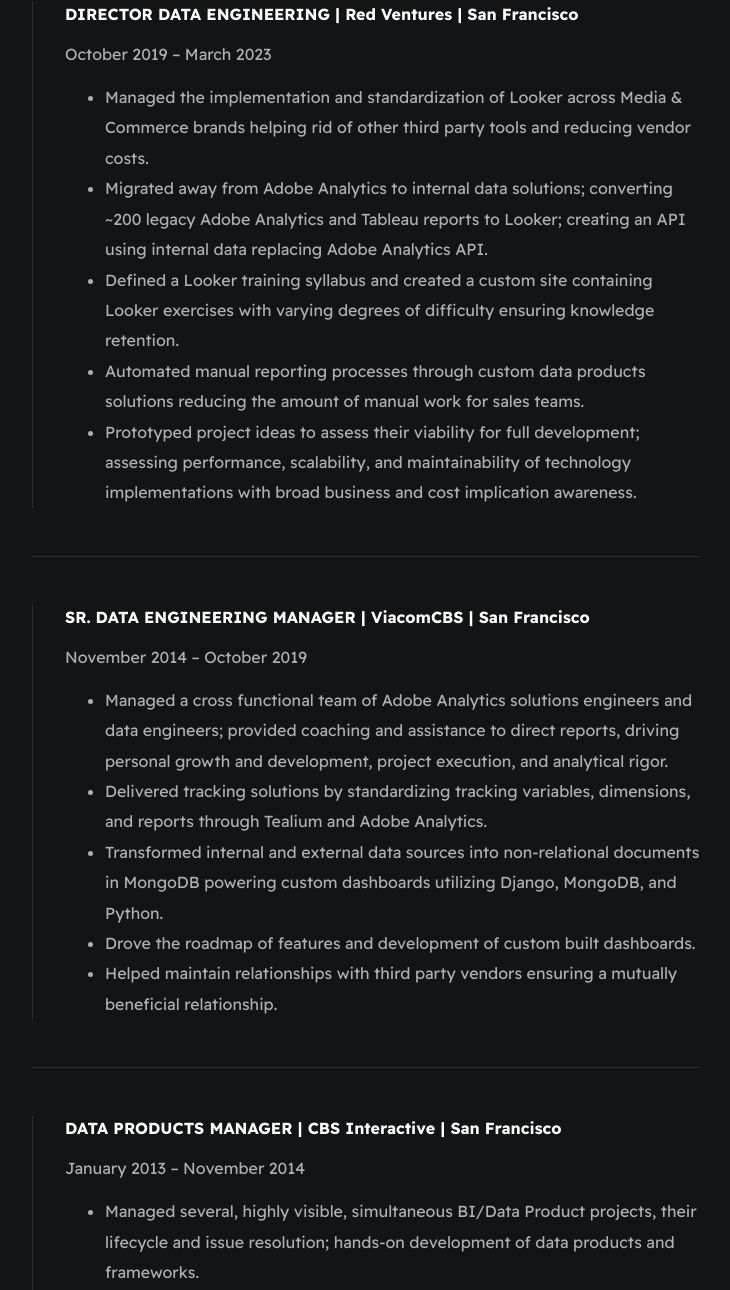
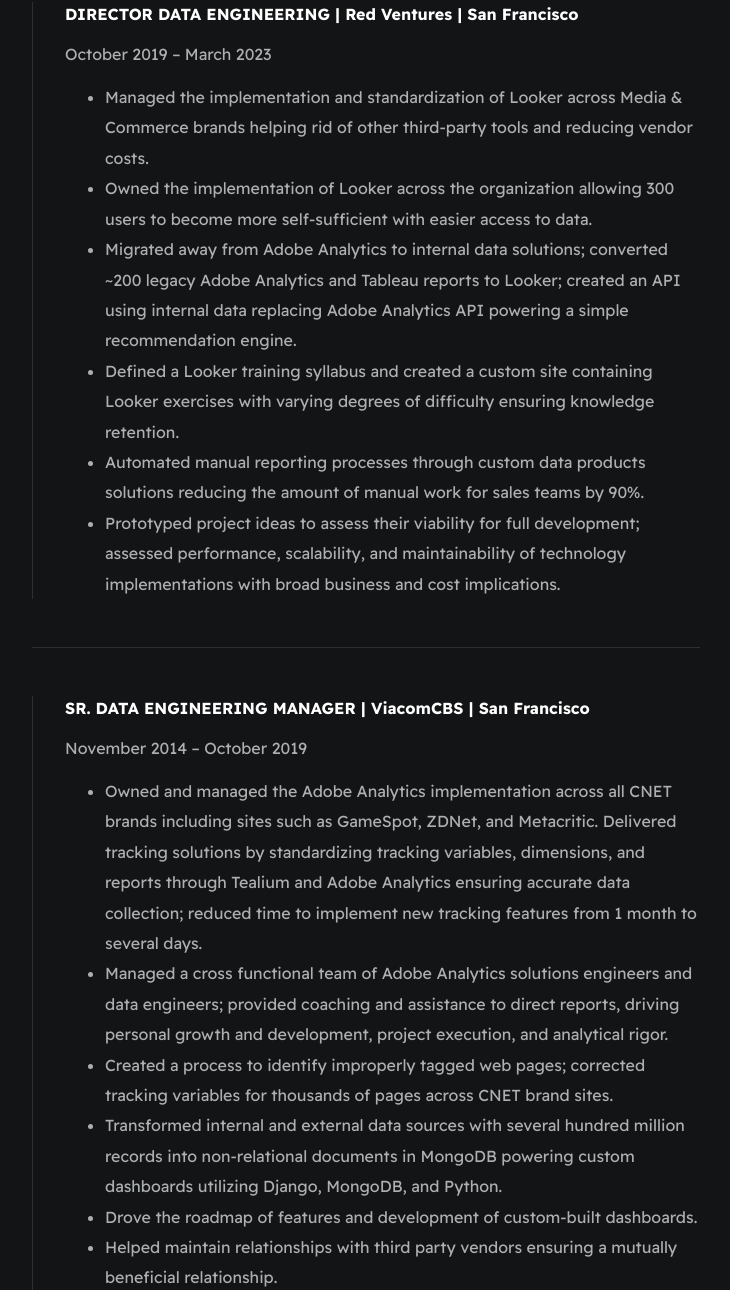
Before and after one commit to peraltaf/digital-resume, a plain HTML site: page index.html in a window 1280 px wide. Shown: the part 1098-2388 px from the top of the page, without its empty margins (274-1004 px from the left). Drawn offline with Linux system fonts and the light colour scheme.

Commit message:
updating work history

```diff
--- a/index.html
+++ b/index.html
@@ -63,11 +63,12 @@
                 <strong>DIRECTOR DATA ENGINEERING | Red Ventures | San Francisco</strong>
                 <p>October 2019 – March 2023</p>
                 <ul>
-                    <li>Managed the implementation and standardization of Looker across Media & Commerce brands helping rid of other third party tools and reducing vendor costs.</li>
-                    <li>Migrated away from Adobe Analytics to internal data solutions; converting ~200 legacy Adobe Analytics and Tableau reports to Looker; creating an API using internal data replacing Adobe Analytics API.</li>
+                    <li>Managed the implementation and standardization of Looker across Media & Commerce brands helping rid of other third-party tools and reducing vendor costs.</li>
+                    <li>Owned the implementation of Looker across the organization allowing 300 users to become more self-sufficient with easier access to data.</li>
+                    <li>Migrated away from Adobe Analytics to internal data solutions; converted ~200 legacy Adobe Analytics and Tableau reports to Looker; created an API using internal data replacing Adobe Analytics API powering a simple recommendation engine.</li>
                     <li>Defined a Looker training syllabus and created a custom site containing Looker exercises with varying degrees of difficulty ensuring knowledge retention.</li>
-                    <li>Automated manual reporting processes through custom data products solutions reducing the amount of manual work for sales teams.</li>
-                    <li>Prototyped project ideas to assess their viability for full development; assessing performance, scalability, and maintainability of technology implementations with broad business and cost implication awareness.</li>
+                    <li>Automated manual reporting processes through custom data products solutions reducing the amount of manual work for sales teams by 90%.</li>
+                    <li>Prototyped project ideas to assess their viability for full development; assessed performance, scalability, and maintainability of technology implementations with broad business and cost implications.</li>
                 </ul>
             </div>
 
@@ -77,10 +78,11 @@
                 <strong>SR. DATA ENGINEERING MANAGER | ViacomCBS | San Francisco</strong>
                 <p>November 2014 – October 2019</p>
                 <ul>
+                    <li>Owned and managed the Adobe Analytics implementation across all CNET brands including sites such as GameSpot, ZDNet, and Metacritic. Delivered tracking solutions by standardizing tracking variables, dimensions, and reports through Tealium and Adobe Analytics ensuring accurate data collection; reduced time to implement new tracking features from 1 month to several days.</li>
                     <li>Managed a cross functional team of Adobe Analytics solutions engineers and data engineers; provided coaching and assistance to direct reports, driving personal growth and development, project execution, and analytical rigor.</li>
-                    <li>Delivered tracking solutions by standardizing tracking variables, dimensions, and reports through Tealium and Adobe Analytics.</li>
-                    <li>Transformed internal and external data sources into non-relational documents in MongoDB powering custom dashboards utilizing Django, MongoDB, and Python.</li>
-                    <li>Drove the roadmap of features and development of custom built dashboards.</li>
+                    <li>Created a process to identify improperly tagged web pages; corrected tracking variables for thousands of pages across CNET brand sites.</li>
+                    <li>Transformed internal and external data sources with several hundred million records into non-relational documents in MongoDB powering custom dashboards utilizing Django, MongoDB, and Python.</li>
+                    <li>Drove the roadmap of features and development of custom-built dashboards.</li>
                     <li>Helped maintain relationships with third party vendors ensuring a mutually beneficial relationship.</li>
                 </ul>
             </div>
@@ -91,7 +93,7 @@
                 <strong>DATA PRODUCTS MANAGER | CBS Interactive | San Francisco</strong>
                 <p>January 2013 – November 2014</p>
                 <ul>
-                    <li>Managed several, highly visible, simultaneous BI/Data Product projects, their lifecycle and issue resolution; hands-on development of data products and frameworks.</li>
+                    <li>Managed several, highly visible, simultaneous BI/Data Product projects, their lifecycle and issue resolution, hands-on development of data products and frameworks.</li>
                     <li>Owned the creation of project requirements creating fully self-contained automated dashboards helping remove inefficient manual processes.</li>
                     <li>Helped define, evaluate, champion and standardize KPIs, metrics, dimensions and other data constructs, working with business intelligence stakeholders across and up and down the organization, as well as with the Data Warehouse Engineering team.</li>
                     <li>Shepherded the finalization and approval of requirements by affected business units and relevant technology teams.</li>
```
